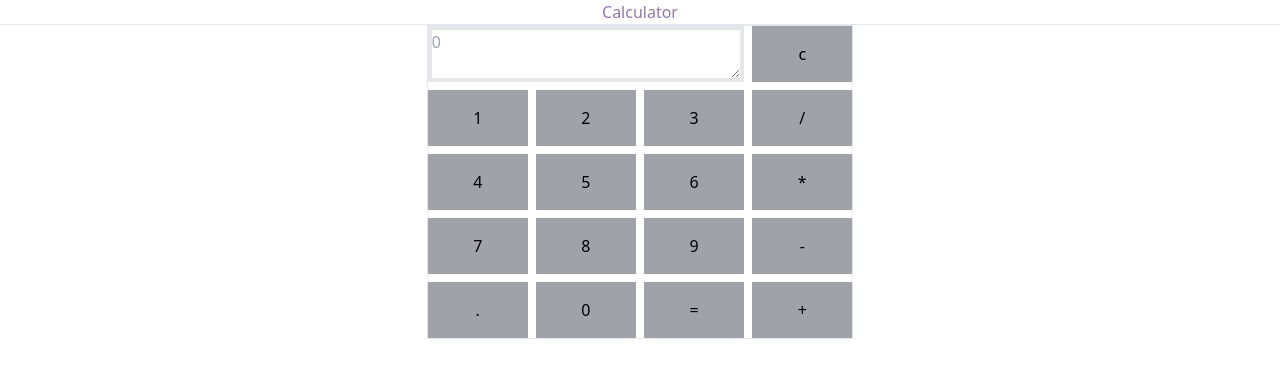
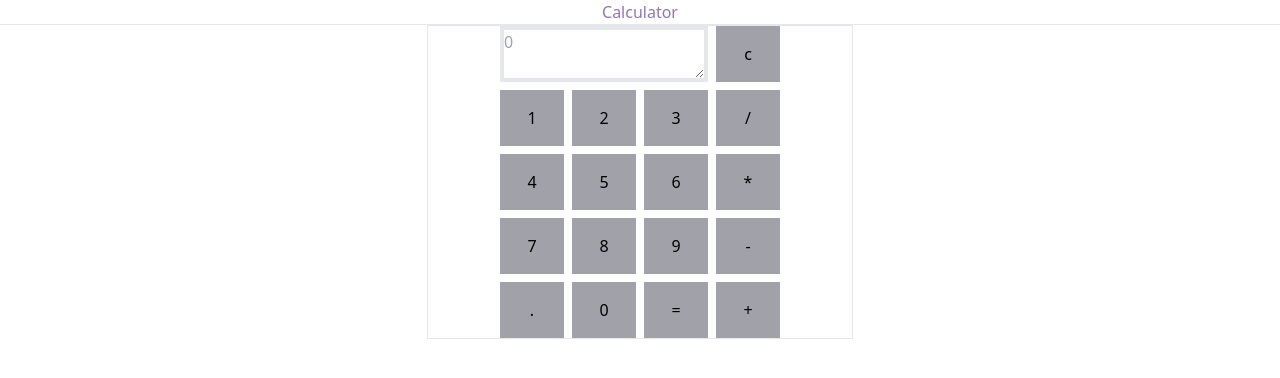
Before and after one commit to AmirhosseinOlyaei/D9-JS-Calculator, a plain HTML site: page index.html in a window 1280 px wide. Drawn offline with nearby package versions, Linux system fonts and the light colour scheme.

Commit message:
Add files via upload

```diff
--- a/index.html
+++ b/index.html
@@ -13,25 +13,25 @@
         </header><hr>
         <section class="border place-items-center md:w-4/12 mx-auto">
 
-            <div class="grid grid-cols-4 grid-rows-5 gap-2 mx-auto">
+            <div class="grid grid-cols-4 grid-rows-5 gap-2">
                 <textarea type="text" value="" id="c" placeholder="0" class="col-span-3 border border-4 border-gray w-full"></textarea>
-                <button onclick="cls()" class="bg-[#a1a1aa] grid place-items-center">c</button>
-                <button onclick="dis('1')" class="bg-[#a1a1aa] grid place-items-center">1</button>
-                <button onclick="dis('2')" class="bg-[#a1a1aa] grid place-items-center">2</button>
-                <button onclick="dis('3')" class="bg-[#a1a1aa] grid place-items-center">3</button>
-                <button onclick="dis('/')" class="bg-[#a1a1aa] grid place-items-center">/</button>
-                <button onclick="dis('4')" class="bg-[#a1a1aa] grid place-items-center">4</button>
-                <button onclick="dis('5')" class="bg-[#a1a1aa] grid place-items-center">5</button>
-                <button onclick="dis('6')" class="bg-[#a1a1aa] grid place-items-center">6</button>
-                <button onclick="dis('*')" class="bg-[#a1a1aa] grid place-items-center">*</button>
-                <button onclick="dis('7')" class="bg-[#a1a1aa] grid place-items-center">7</button>
-                <button onclick="dis('8')" class="bg-[#a1a1aa] grid place-items-center">8</button>
-                <button onclick="dis('9')" class="bg-[#a1a1aa] grid place-items-center">9</button>
-                <button onclick="dis('-')" class="bg-[#a1a1aa] grid place-items-center">-</button>
-                <button onclick="dis('.')" class="bg-[#a1a1aa] grid place-items-center">.</button>
-                <button onclick="dis('0')" class="bg-[#a1a1aa] grid place-items-center">0</button>
-                <button onclick="solve()" class="bg-[#a1a1aa] grid place-items-center">=</button>
-                <button onclick="dis('+')" class="bg-[#a1a1aa] grid place-items-center">+</button>
+                <button onclick="cls()" class="bg-[#a1a1aa]">c</button>
+                <button onclick="dis('1')" class="bg-[#a1a1aa]">1</button>
+                <button onclick="dis('2')" class="bg-[#a1a1aa]">2</button>
+                <button onclick="dis('3')" class="bg-[#a1a1aa]">3</button>
+                <button onclick="dis('/')" class="bg-[#a1a1aa]">/</button>
+                <button onclick="dis('4')" class="bg-[#a1a1aa]">4</button>
+                <button onclick="dis('5')" class="bg-[#a1a1aa]">5</button>
+                <button onclick="dis('6')" class="bg-[#a1a1aa]">6</button>
+                <button onclick="dis('*')" class="bg-[#a1a1aa]">*</button>
+                <button onclick="dis('7')" class="bg-[#a1a1aa]">7</button>
+                <button onclick="dis('8')" class="bg-[#a1a1aa]">8</button>
+                <button onclick="dis('9')" class="bg-[#a1a1aa]">9</button>
+                <button onclick="dis('-')" class="bg-[#a1a1aa]">-</button>
+                <button onclick="dis('.')" class="bg-[#a1a1aa]">.</button>
+                <button onclick="dis('0')" class="bg-[#a1a1aa]">0</button>
+                <button onclick="solve()" class="bg-[#a1a1aa]">=</button>
+                <button onclick="dis('+')" class="bg-[#a1a1aa]">+</button>
             </div>
 
         </section>
```
